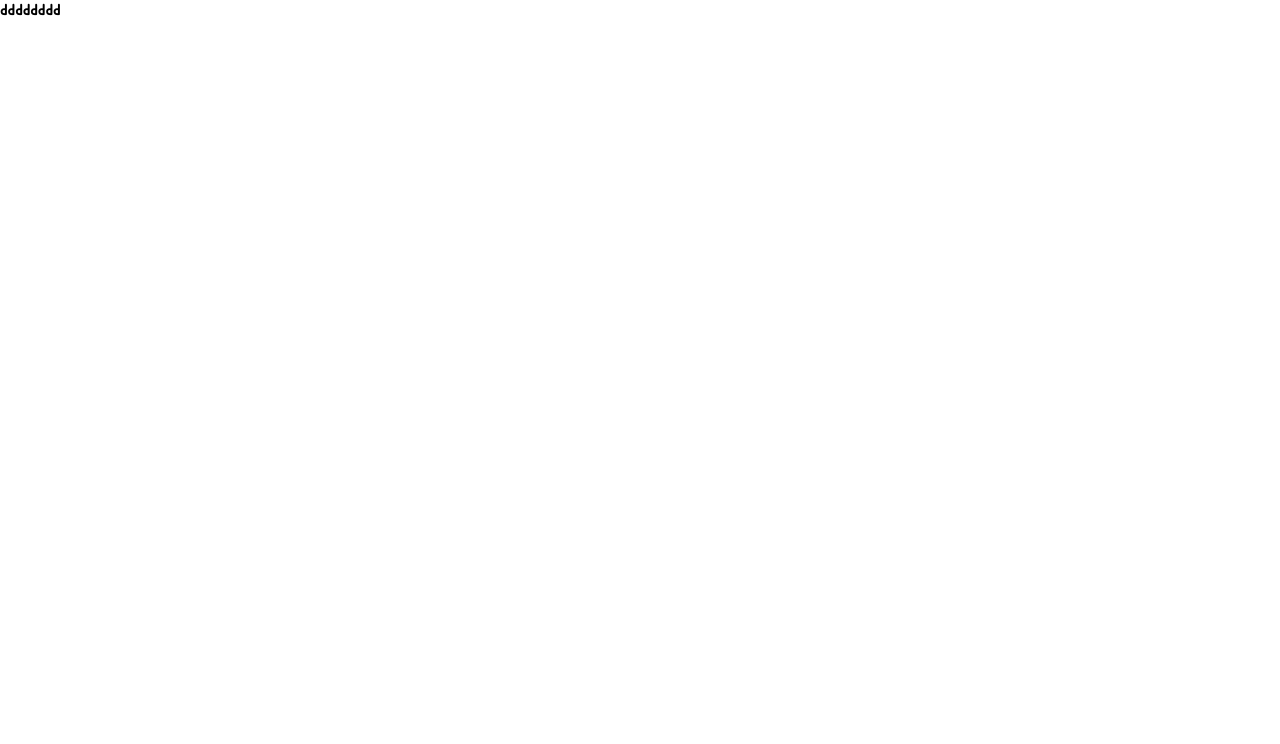
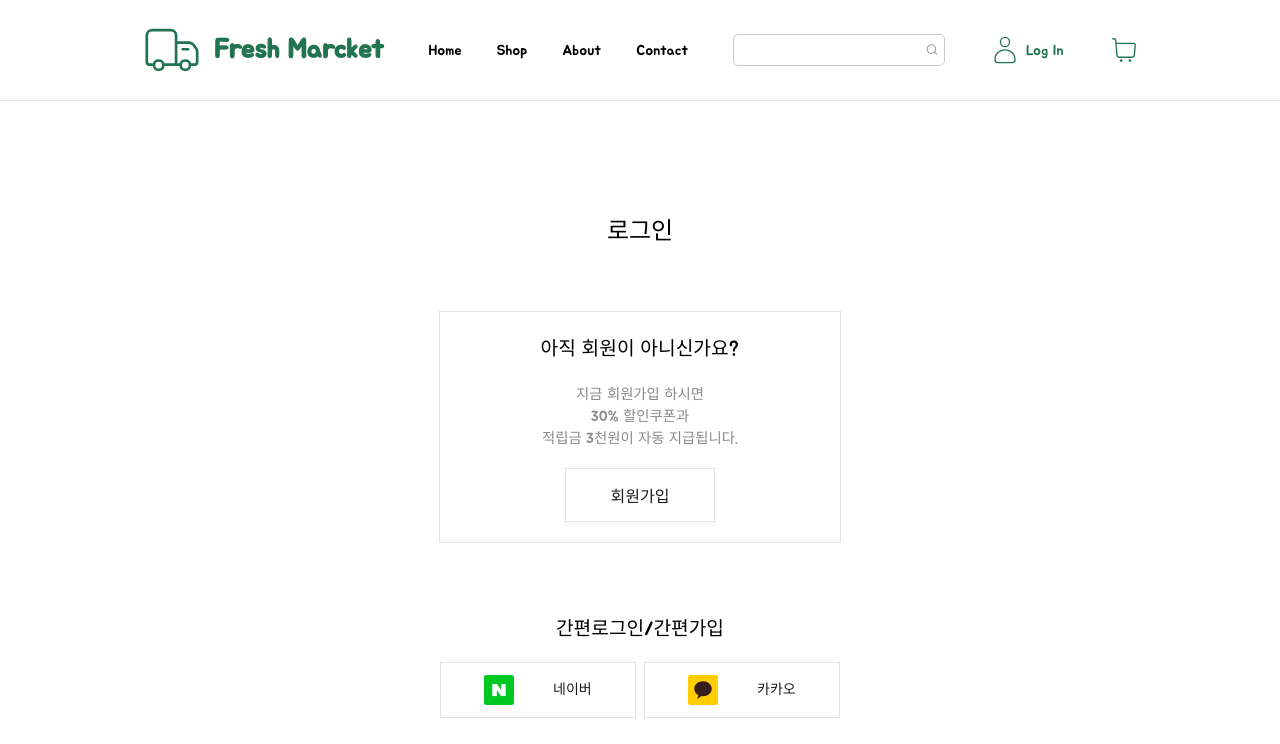
Before and after one commit to kimssangman/market, a React (Create React App) app: page /signIn in a window 1280 px wide. Shown: the top 744 px of the page. Built offline with nearby package versions, Linux system fonts and the light colour scheme.

Commit message:
로그인 진행중

```diff
--- a/src/App.js
+++ b/src/App.js
@@ -12,25 +12,25 @@ function App() {
      * 로그인, 회원가입 화면일 때 header 가리기
      ----------------------------*/
 
-    // 현재 경로를 가져오는 hook
-    const location = useLocation();
+    // // 현재 경로를 가져오는 hook
+    // const location = useLocation();
 
-    // signIn 경로인지 확인하는 함수
-    const isSignInPage = location.pathname === "/signIn";
+    // // signIn 경로인지 확인하는 함수
+    // const isSignInPage = location.pathname === "/signIn";
 
-    // Header를 조건부로 렌더링
-    const renderHeader = () => {
-        if (isSignInPage) {
-            return null; // signIn 페이지라면 Header를 렌더링하지 않음
-        }
-        return <Header />;
-    };
+    // // Header를 조건부로 렌더링
+    // const renderHeader = () => {
+    //     if (isSignInPage) {
+    //         return null; // signIn 페이지라면 Header를 렌더링하지 않음
+    //     }
+    //     return <Header />;
+    // };
     /**************************************************/
 
     return (
         <div className="App">
-            {renderHeader()} {/* 조건부 Header 렌더링 */}
-            {/* <Header></Header> */}
+            {/* {renderHeader()} 조건부 Header 렌더링 */}
+            <Header></Header>
             <Routes>
                 <Route
                     path="/"
--- a/src/components/Auth/SignIn/SignIn.js
+++ b/src/components/Auth/SignIn/SignIn.js
@@ -1,7 +1,45 @@
-import React from "react";
+import React, { useEffect, useState } from "react";
+import "./SignIn.scss";
 
 function SignIn() {
-    return <div>dddddddd</div>;
+    return (
+        <div className="login_container">
+            <div className="login_wrap">
+                {/* 제목 */}
+                <div className="title">로그인</div>
+
+                {/* 아직 회원이 아니신가요? */}
+                <div className="login_util">
+                    <div className="login_until_title">
+                        아직 회원이 아니신가요?
+                    </div>
+                    <div className="login_until_dec">
+                        지금 회원가입 하시면 <br /> 30% 할인쿠폰과 <br />
+                        적립금 3천원이 자동 지급됩니다.
+                    </div>
+                    <div className="login_until_btn">회원가입</div>
+                </div>
+
+                {/* 간편 로그인 */}
+                <div className="login_sns">
+                    <div className="login_sns_title">간편로그인/간편가입</div>
+                    <div className="login_sns_dec">
+                        <div className="login_sns_btn">
+                            <img src="/images/naver_icon.svg" alt="" />
+                            네이버
+                        </div>
+                        <div className="login_sns_btn">
+                            <img src="/images/kakao_icon.svg" alt="" />
+                            카카오
+                        </div>
+                    </div>
+                </div>
+
+                {/* 아이디 로그인 */}
+                <div></div>
+            </div>
+        </div>
+    );
 }
 
 export default SignIn;
--- /dev/null
+++ b/src/components/Auth/SignIn/SignIn.scss
@@ -0,0 +1,101 @@
+.login_container {
+    width: 1000px;
+    min-height: 500px;
+    margin: 0 auto;
+    margin-top: 80px;
+
+    .login_wrap {
+        width: 100%;
+        height: 100%;
+        align-items: center;
+        display: flex;
+        flex-direction: column;
+        gap: 40px;
+    }
+
+    .title {
+        display: flex;
+        flex-direction: column;
+        text-align: center;
+        font-size: 1.5rem;
+        width: 100%;
+        height: 30px;
+        margin: 30px 0 !important;
+    }
+
+    .login_util {
+        width: 400px;
+        height: 230px;
+        display: flex;
+        flex-direction: column;
+        justify-content: center;
+        text-align: center;
+        align-items: center;
+        gap: 20px;
+        border: 1px solid rgb(226, 226, 226);
+
+        .login_until_title {
+            font-size: 1.2rem;
+        }
+
+        .login_until_dec {
+            font-size: 0.9rem;
+            color: #8a8a8a;
+        }
+
+        .login_until_btn {
+            width: 150px;
+            height: 54px;
+            display: flex;
+            text-align: center;
+            align-items: center;
+            justify-content: center;
+            border: 1px solid rgb(226, 226, 226);
+            color: #1a1a1a;
+            box-sizing: border-box;
+        }
+    }
+
+    .login_sns {
+        display: flex;
+        flex-direction: column;
+        width: 400px;
+        margin-top: 30px;
+        gap: 20px;
+
+        .login_sns_title {
+            text-align: center;
+            font-size: 1.2rem;
+        }
+
+        .login_sns_dec {
+            display: flex;
+            justify-content: space-between;
+            flex-wrap: wrap;
+            width: 100%;
+
+            .login_sns_btn {
+                display: flex;
+                justify-content: space-around;
+                align-items: center;
+                width: calc(50% - 4px);
+                height: 56px;
+                padding: 0 24px;
+                margin: 0 0 8px 0 !important;
+                font-size: 14px;
+                font-weight: 400;
+                color: #1a1a1a;
+                background-color: #fff;
+                text-align: right;
+                border: 1px solid #e3e3e3;
+                box-sizing: border-box;
+                line-height: 56px;
+
+                img {
+                    width: 30px;
+                    height: 30px;
+                }
+            }
+        }
+    }
+}
--- a/src/components/Header/Header.js
+++ b/src/components/Header/Header.js
@@ -17,10 +17,12 @@ function Header() {
     return (
         <div className="header">
             <div className="header_wrap">
-                <div className="logo">
-                    <CiDeliveryTruck className="logo_img" />
-                    <div>Fresh Marcket</div>
-                </div>
+                <Link to={"/"} style={{ textDecoration: "none" }}>
+                    <div className="logo">
+                        <CiDeliveryTruck className="logo_img" />
+                        <div>Fresh Marcket</div>
+                    </div>
+                </Link>
 
                 {/* 햄버거 메뉴 */}
                 <div className={`nav ${showMenu ? "show" : ""}`}>
--- a/src/pages/HomePage/HomePage.js
+++ b/src/pages/HomePage/HomePage.js
@@ -1,9 +1,21 @@
-import React from "react";
+import React, { useEffect } from "react";
 import "./HomePage.scss";
 import Banner from "../../components/Home/Banner/Banner";
 import Product from "../../components/Home/Product/Product";
+import { useLocation } from "react-router-dom";
 
 function HomePage() {
+    /**------------------------------------
+     * 동적 타이틀 변경
+     ------------------------------------*/
+    const location = useLocation();
+
+    useEffect(() => {
+        // 홈페이지의 타이틀 설정
+        document.title = "식자재 마켓";
+    }, [location]);
+    /**---------------------------------- */
+
     return (
         <div className="homePage">
             <div>
--- a/src/pages/SignInPage/SignInPage.js
+++ b/src/pages/SignInPage/SignInPage.js
@@ -1,7 +1,18 @@
-import React from "react";
+import React, { useEffect, useState } from "react";
 import SignIn from "../../components/Auth/SignIn/SignIn";
+import { useLocation } from "react-router-dom";
 
 function SignInPage() {
+    /**------------------------------------
+     * 동적 타이틀 변경
+     ------------------------------------*/
+    const location = useLocation();
+
+    useEffect(() => {
+        // 로그인 페이지의 타이틀 설정
+        document.title = "로그인";
+    }, [location]);
+    /**---------------------------------- */
     return (
         <div>
             <SignIn></SignIn>
```
Also changed, not shown: public/images/kakao_icon.svg (added), public/images/naver_icon.svg (added).
